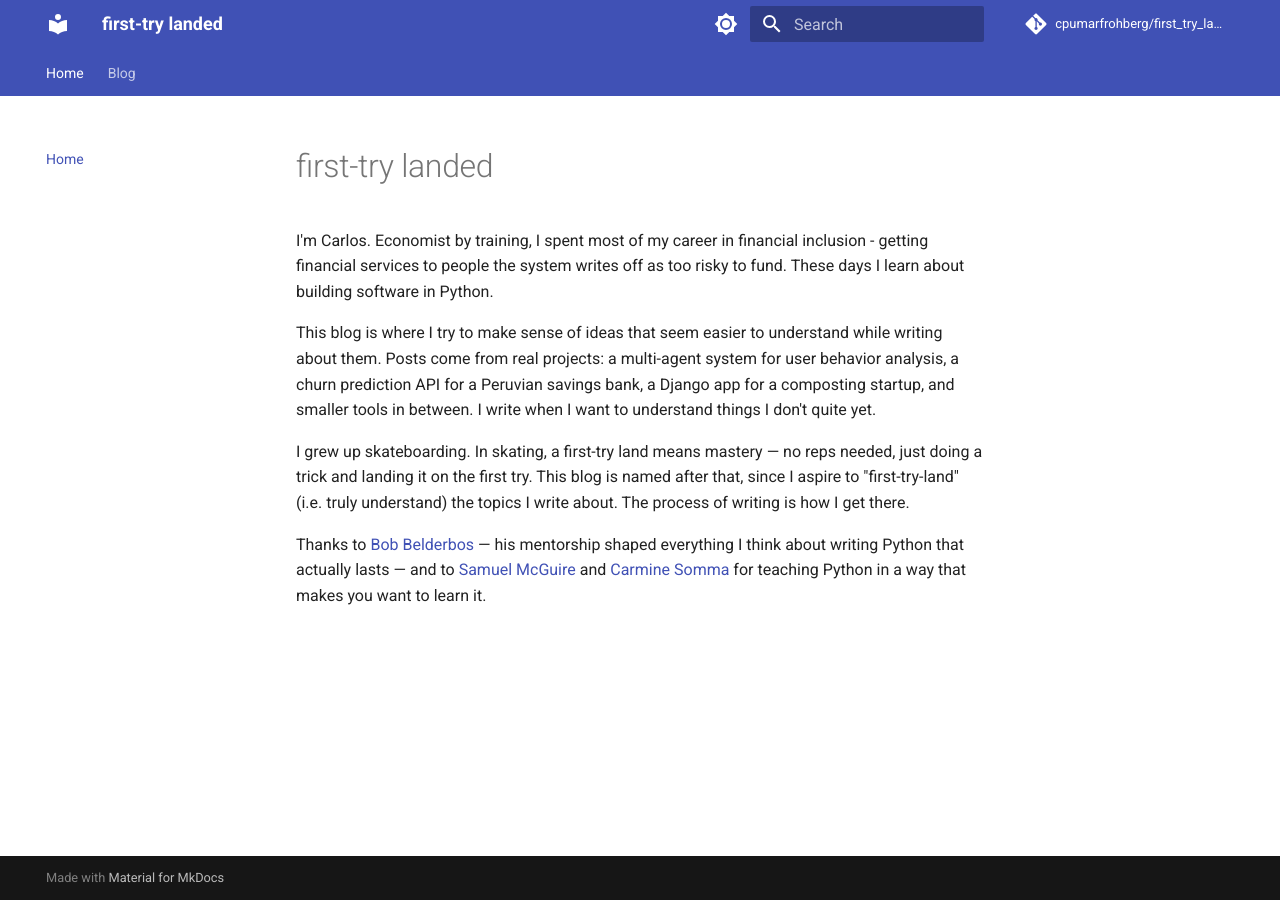
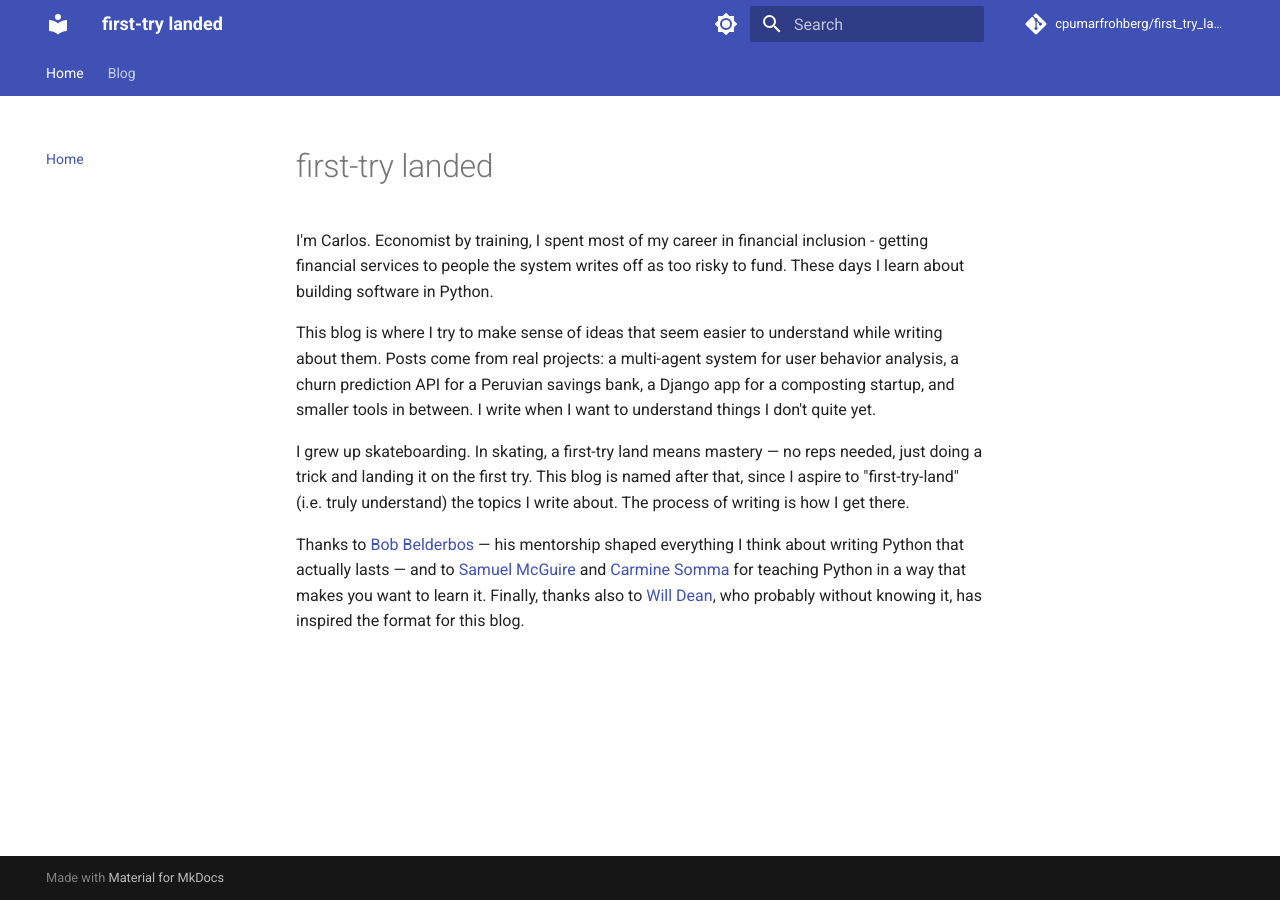
Before and after one commit to cpumarfrohberg/first_try_landed, an MkDocs documentation site: the page built from docs/index.md, in a window 1280 px wide. Built offline with MkDocs 1.6.1 and Material for MkDocs 9.7.7, drawn with Linux system fonts in a browser that asks for light colours; comment, search, counter and statistics services are not loaded.

Commit message:
final version of intro

```diff
--- a/docs/index.md
+++ b/docs/index.md
@@ -6,4 +6,4 @@ This blog is where I try to make sense of ideas that seem easier to understand w
 
 I grew up skateboarding. In skating, a first-try land means mastery — no reps needed, just doing a trick and landing it on the first try. This blog is named after that, since I aspire to "first-try-land" (i.e. truly understand) the topics I write about. The process of writing is how I get there.
 
-Thanks to [Bob Belderbos](https://www.linkedin.com/in/bbelderbos/) — his mentorship shaped everything I think about writing Python that actually lasts — and to [Samuel McGuire](https://www.linkedin.com/in/samuel-mcguire/) and [Carmine Somma](https://www.linkedin.com/in/carminesomma42/) for teaching Python in a way that makes you want to learn it.
+Thanks to [Bob Belderbos](https://www.linkedin.com/in/bbelderbos/) — his mentorship shaped everything I think about writing Python that actually lasts — and to [Samuel McGuire](https://www.linkedin.com/in/samuel-mcguire/) and [Carmine Somma](https://www.linkedin.com/in/carminesomma42/) for teaching Python in a way that makes you want to learn it. Finally, thanks also to [Will Dean](https://www.linkedin.com/in/williambdean/), who probably without knowing it, has inspired the format for this blog.
```
